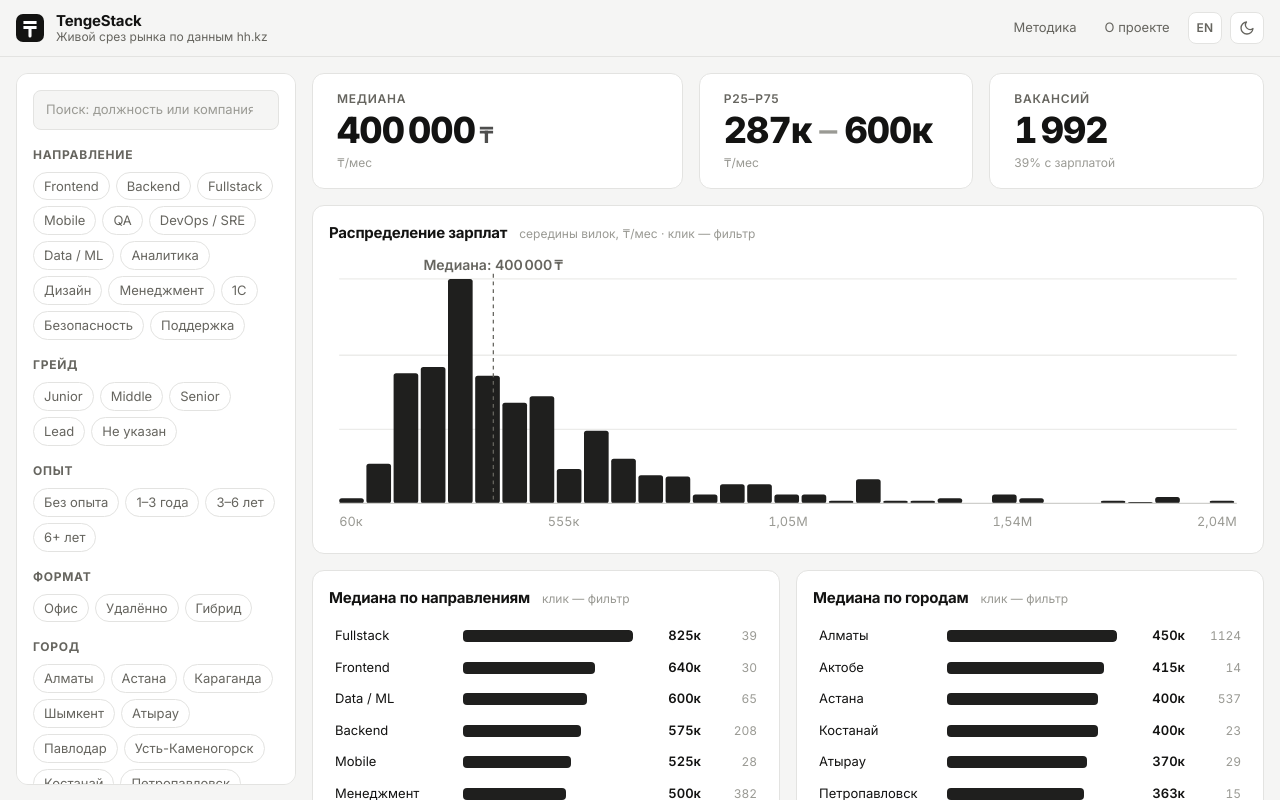
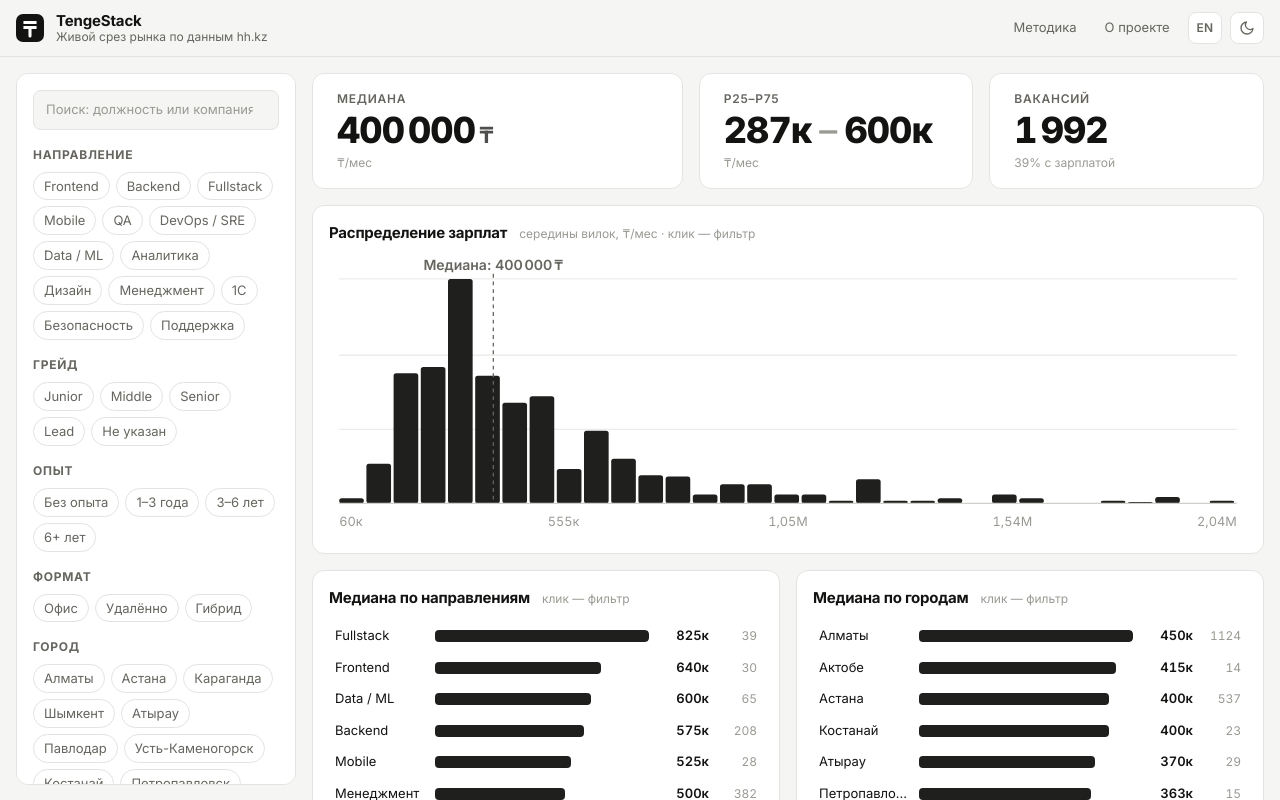
Before and after one commit to Alexanderadon/tengestack, a Next.js app: page / in a window 1280 px wide. Shown: the top 800 px of the page. Built offline with nearby package versions, Linux system fonts and the light colour scheme.

Commit message:
fix: narrower bar-chart columns so the count column never overflows/clips in the right panel

```diff
--- a/src/widgets/Charts/Charts.module.scss
+++ b/src/widgets/Charts/Charts.module.scss
@@ -118,9 +118,9 @@
 
 .hbarRow {
   display: grid;
-  grid-template-columns: 116px 1fr 56px 44px;
+  grid-template-columns: 92px minmax(0, 1fr) 52px 40px;
   align-items: center;
-  gap: var(--gap-3);
+  gap: var(--gap-2);
   padding: 5px 6px;
   border: 0;
   border-radius: var(--radius-s);
```
